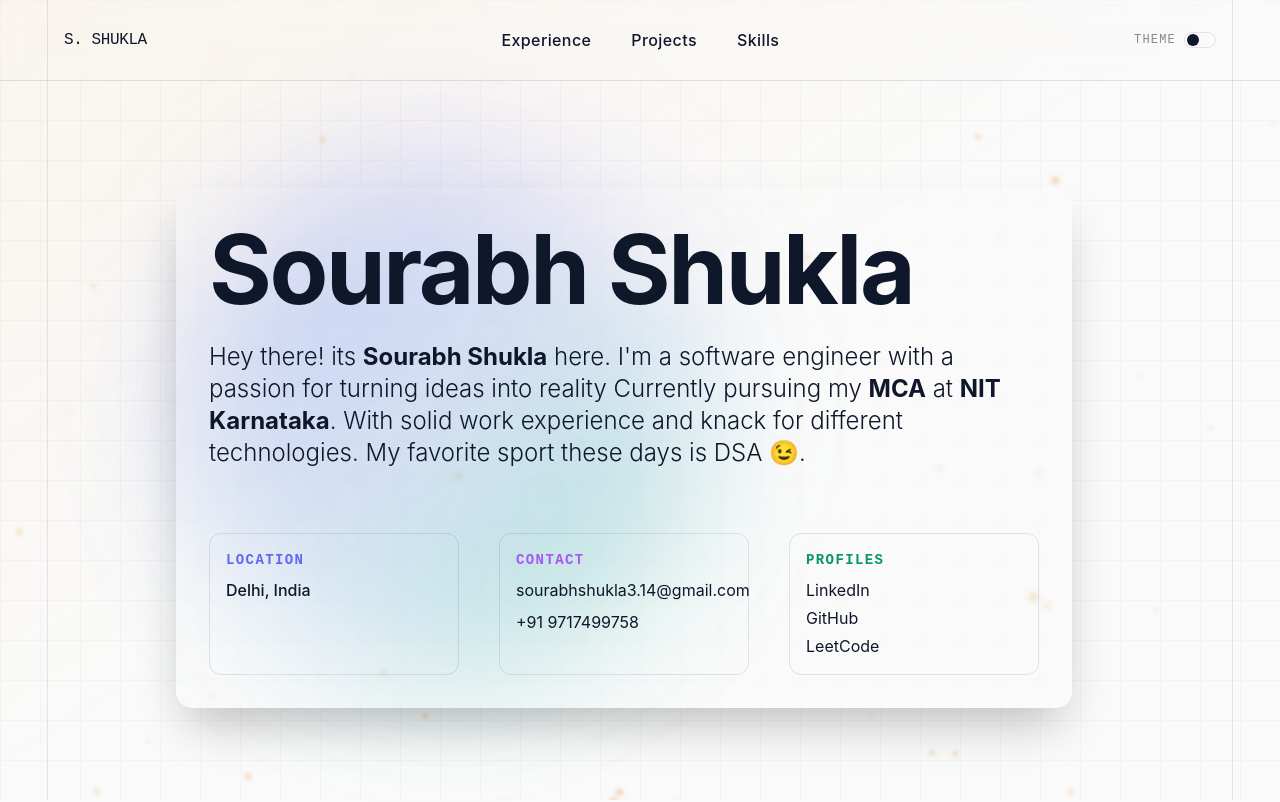
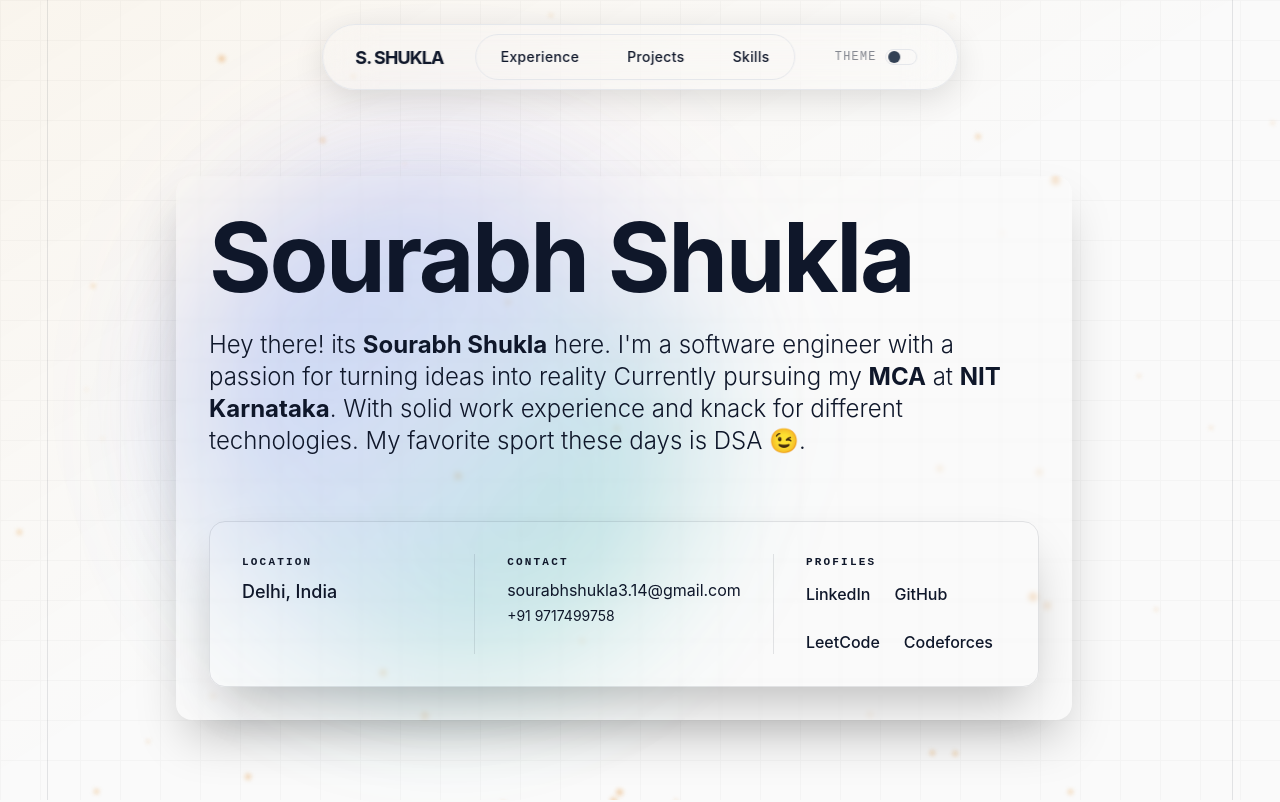
Before and after one commit to anonymous372/portfolio, a React app: page / in a window 1280 px wide. Shown: the top 802 px of the page. Built offline with nearby package versions, Linux system fonts and the light colour scheme; the HTML template or start-up script is replaced by a standard one.

Commit message:
navbar changes

```diff
--- a/src/components/Hero.jsx
+++ b/src/components/Hero.jsx
@@ -42,34 +42,32 @@ const Hero = ({ data }) => {
           </p>
         </div>
 
-        <div className="grid grid-cols-1 md:grid-cols-3 gap-6 md:gap-10">
-          <div className="flex flex-col gap-2 p-4 rounded-xl bg-foreground/5 border border-borderLine hover:bg-foreground/10 transition-colors">
-            <span className="text-sm uppercase tracking-widest text-indigo-500 font-mono font-semibold">Location</span>
-            <span className="text-base font-medium">{data.location}</span>
+        <div className="flex flex-col md:flex-row gap-6 md:gap-0 mt-8 md:mt-12 p-6 md:p-8 rounded-2xl bg-foreground/[0.02] border border-borderLine backdrop-blur-md shadow-2xl relative overflow-hidden group">
+          {/* Subtle gradient sheen inside the dock */}
+          <div className="absolute inset-0 bg-gradient-to-r from-indigo-500/10 via-transparent to-emerald-500/10 opacity-0 group-hover:opacity-100 transition-opacity duration-1000 pointer-events-none"></div>
+
+          {/* Location */}
+          <div className="flex-1 md:pr-8 flex flex-col justify-start relative z-10">
+             <span className="text-[11px] uppercase tracking-[0.2em] font-mono font-bold text-foreground/70 dark:text-foreground/60 mb-2">Location</span>
+             <span className="text-lg font-medium text-foreground/90">{data.location}</span>
           </div>
 
-          <div className="flex flex-col gap-2 p-4 rounded-xl bg-foreground/5 border border-borderLine hover:bg-foreground/10 transition-colors">
-            <span className="text-sm uppercase tracking-widest text-purple-500 font-mono font-semibold">Contact</span>
-            <a href={`mailto:${data.email}`} className="text-base hover:text-purple-500 transition-colors">{data.email}</a>
-            <span className="text-base text-foreground/70">{data.phone}</span>
+          {/* Contact */}
+          <div className="flex-1 md:px-8 flex flex-col justify-start border-t md:border-t-0 md:border-l border-borderLine relative z-10 py-6 md:py-0">
+             <span className="text-[11px] uppercase tracking-[0.2em] font-mono font-bold text-foreground/70 dark:text-foreground/60 mb-2">Contact</span>
+             <a href={`mailto:${data.email}`} className="text-base hover:text-indigo-500 transition-colors truncate mb-1">{data.email}</a>
+             <span className="text-sm text-foreground/60">{data.phone}</span>
           </div>
 
-          <div className="flex flex-col gap-2 p-4 rounded-xl bg-foreground/5 border border-borderLine hover:bg-foreground/10 transition-colors">
-            <span className="text-sm uppercase tracking-widest text-emerald-600 font-mono font-semibold">Profiles</span>
-            <div className="flex flex-col gap-1">
-              <a href={`https://linkedin.com/in/${data.links.linkedin}`} target="_blank" rel="noreferrer" className="text-base hover:text-emerald-600 transition-colors flex justify-between items-center group">
-                LinkedIn
-                <span className="opacity-0 group-hover:opacity-100 transform translate-x-2 group-hover:translate-x-0 transition-all">↗</span>
-              </a>
-              <a href={`https://github.com/${data.links.github}`} target="_blank" rel="noreferrer" className="text-base hover:text-emerald-600 transition-colors flex justify-between items-center group">
-                GitHub
-                <span className="opacity-0 group-hover:opacity-100 transform translate-x-2 group-hover:translate-x-0 transition-all">↗</span>
-              </a>
-              <a href={`https://leetcode.com/u/${data.links.leetcode}`} target="_blank" rel="noreferrer" className="text-base hover:text-emerald-600 transition-colors flex justify-between items-center group">
-                LeetCode
-                <span className="opacity-0 group-hover:opacity-100 transform translate-x-2 group-hover:translate-x-0 transition-all">↗</span>
-              </a>
-            </div>
+          {/* Profiles */}
+          <div className="flex-1 md:pl-8 flex flex-col justify-start border-t md:border-t-0 md:border-l border-borderLine relative z-10 pt-6 md:pt-0">
+             <span className="text-[11px] uppercase tracking-[0.2em] font-mono font-bold text-foreground/70 dark:text-foreground/60 mb-3">Profiles</span>
+             <div className="flex flex-wrap gap-4 md:gap-6">
+                <a href={`https://linkedin.com/in/${data.links.linkedin}`} target="_blank" rel="noreferrer" className="text-sm md:text-base font-medium text-foreground/70 hover:text-indigo-500 transition-colors relative after:absolute after:bottom-0 after:left-0 after:w-0 after:h-[1px] after:bg-indigo-500 hover:after:w-full after:transition-all">LinkedIn</a>
+                <a href={`https://github.com/${data.links.github}`} target="_blank" rel="noreferrer" className="text-sm md:text-base font-medium text-foreground/70 hover:text-indigo-500 transition-colors relative after:absolute after:bottom-0 after:left-0 after:w-0 after:h-[1px] after:bg-indigo-500 hover:after:w-full after:transition-all">GitHub</a>
+                <a href={`https://leetcode.com/u/${data.links.leetcode}`} target="_blank" rel="noreferrer" className="text-sm md:text-base font-medium text-foreground/70 hover:text-indigo-500 transition-colors relative after:absolute after:bottom-0 after:left-0 after:w-0 after:h-[1px] after:bg-indigo-500 hover:after:w-full after:transition-all">LeetCode</a>
+                <a href={`https://codeforces.com/profile/${data.links.codeforces}`} target="_blank" rel="noreferrer" className="text-sm md:text-base font-medium text-foreground/70 hover:text-indigo-500 transition-colors relative after:absolute after:bottom-0 after:left-0 after:w-0 after:h-[1px] after:bg-indigo-500 hover:after:w-full after:transition-all">Codeforces</a>
+             </div>
           </div>
         </div>
       </div>
--- a/src/components/Navigation.jsx
+++ b/src/components/Navigation.jsx
@@ -9,33 +9,34 @@ const Navigation = ({ isDarkMode, toggleTheme }) => {
   };
 
   return (
-    <nav className="fixed top-0 left-0 w-full z-40 bg-background/80 backdrop-blur-md border-b structural-border">
-      <div className="flex justify-between items-center px-6 md:px-16 h-16 md:h-20">
-        <div className="text-sm md:text-base font-mono font-medium tracking-tight">
-          <span className="hover-shift cursor-pointer" onClick={() => scrollTo('hero')}>
+    <nav className="fixed top-4 md:top-6 left-1/2 -translate-x-1/2 w-[95%] md:w-max min-w-[320px] md:min-w-[600px] z-50 bg-background/60 backdrop-blur-xl border border-foreground/10 shadow-[0_8px_32px_rgba(0,0,0,0.12)] rounded-full transition-all duration-500">
+      <div className="flex justify-between items-center px-6 md:px-8 h-14 md:h-16 gap-8">
+        <div className="flex items-center text-base md:text-lg font-sans font-bold tracking-tighter">
+          <span className="cursor-pointer text-foreground drop-shadow-sm hover:drop-shadow-[0_0_8px_rgba(99,102,241,0.5)] hover:text-indigo-500 transition-all duration-300 block leading-none pt-[2px]" onClick={() => scrollTo('hero')}>
             S. SHUKLA
           </span>
         </div>
 
-        <div className="hidden md:flex gap-10 text-base tracking-wide font-medium">
+        <div className="hidden md:flex items-center gap-2 bg-foreground/5 p-1 rounded-full border border-foreground/5">
           {['experience', 'projects', 'skills'].map((item) => (
             <button
               key={item}
               onClick={() => scrollTo(item)}
-              className="hover:text-emerald-500 transition-colors duration-300"
+              className="relative px-5 py-2 text-sm font-medium tracking-wide text-foreground/70 hover:text-foreground hover:bg-foreground/5 rounded-full transition-all duration-300 group"
             >
               {item.charAt(0).toUpperCase() + item.slice(1)}
+              <span className="absolute bottom-1 left-1/2 -translate-x-1/2 w-0 h-[3px] rounded-full bg-gradient-to-r from-indigo-500 to-emerald-500 opacity-0 group-hover:w-[40%] group-hover:opacity-100 transition-all duration-300"></span>
             </button>
           ))}
         </div>
 
         <button
           onClick={toggleTheme}
-          className="flex items-center gap-2 text-xs uppercase tracking-widest font-mono group"
+          className="flex items-center gap-2 text-[10px] md:text-xs uppercase tracking-widest font-mono group p-2 rounded-full hover:bg-foreground/5 transition-colors"
         >
-          <span className="opacity-50 group-hover:opacity-100 transition-opacity">Theme</span>
-          <div className="w-8 h-4 border structural-border rounded-full relative flex items-center p-[2px]">
-            <div className={`w-3 h-3 bg-foreground rounded-full transition-transform duration-500 ease-in-out ${isDarkMode ? 'translate-x-4' : 'translate-x-0'}`}></div>
+          <span className="opacity-50 group-hover:opacity-100 transition-opacity hidden md:inline">Theme</span>
+          <div className="w-8 h-4 border border-foreground/20 rounded-full relative flex items-center p-[2px] bg-foreground/5">
+            <div className={`w-3 h-3 rounded-full transition-transform duration-500 ease-in-out shadow-sm ${isDarkMode ? 'translate-x-4 bg-sky-100 shadow-[0_0_8px_rgba(186,230,253,0.8)]' : 'translate-x-0 bg-slate-700'}`}></div>
           </div>
         </button>
       </div>
--- a/src/data.json
+++ b/src/data.json
@@ -8,7 +8,8 @@
     "links": {
       "linkedin": "sourabhshukladev",
       "github": "anonymous372",
-      "leetcode": "anonymous372"
+      "leetcode": "anonymous372",
+      "codeforces": "anonymosu372"
     }
   },
   "education": [
```
